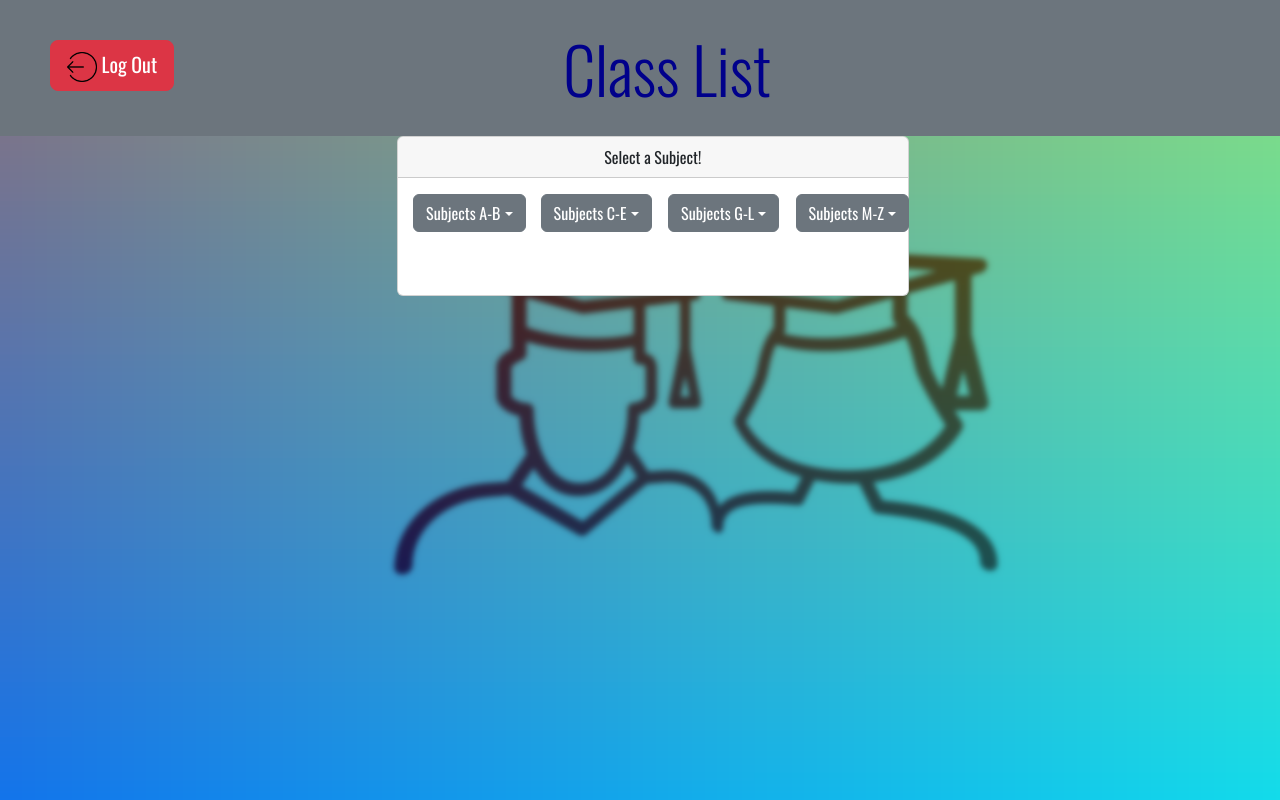
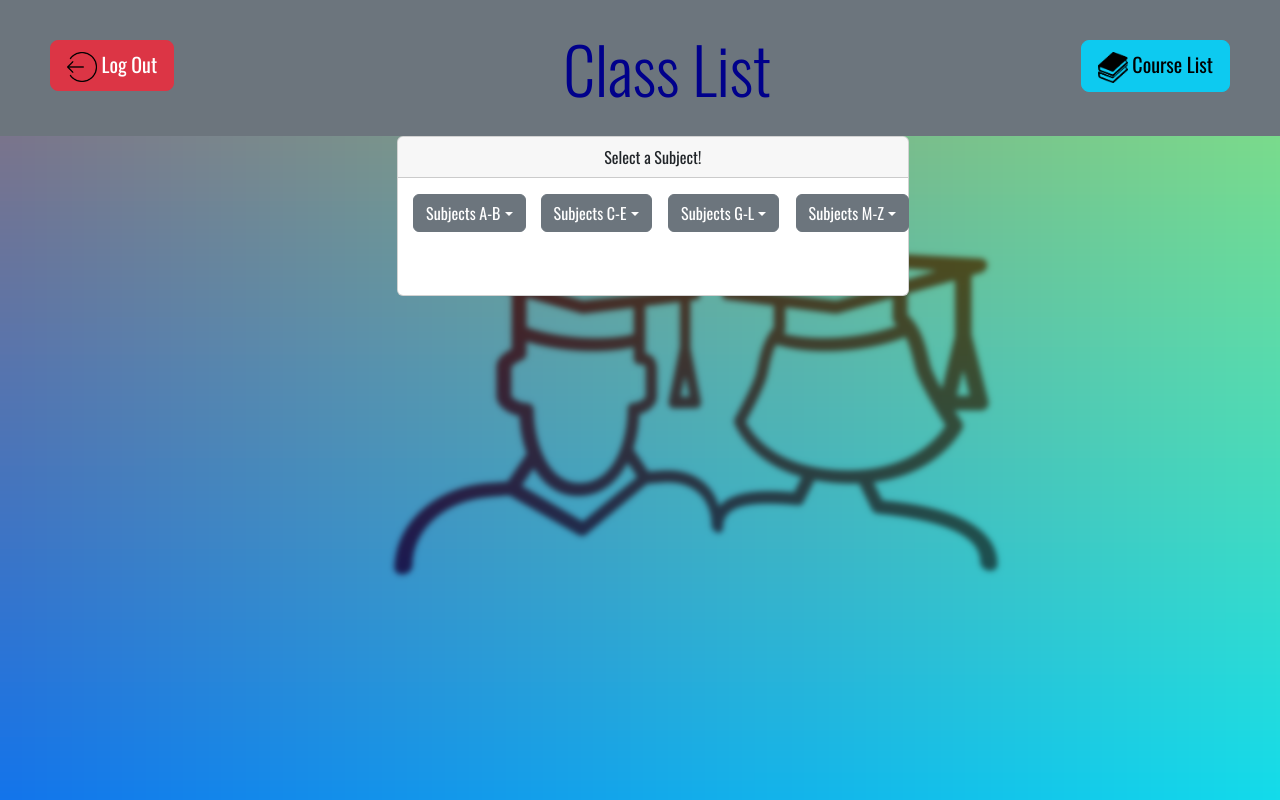
Before and after one commit to GCMate/front-end, a React (Create React App) app: page / in a window 1280 px wide. Built offline with nearby package versions, Linux system fonts and the light colour scheme.

Commit message:
Added course registration alert and OffCanvas component for course list

```diff
--- a/src/pages/ClassList.css
+++ b/src/pages/ClassList.css
@@ -63,3 +63,15 @@
     opacity: 0.5;
     filter: alpha(opacity=50);
 }
+
+.CourseAlert{
+    position: absolute;
+    bottom: 0px;
+    width: 35%;
+    left: 33%;
+}
+
+.CoursesMenu {
+    right: 50px;
+    top: 40px
+}
--- a/src/pages/ClassList.js
+++ b/src/pages/ClassList.js
@@ -1,7 +1,8 @@
 import React, { useEffect, useState } from 'react';
 import gcmateLogo from '../img/GCMateIcon.png';
 import logoutIcon from '../img/LogoutIcon.png';
-import { Link } from 'react-router-dom'
+import coursesIcon from '../img/CoursesIcon.png';
+import { useLocation, Link } from 'react-router-dom'
 import 'bootstrap/dist/css/bootstrap.min.css';
 import Button from 'react-bootstrap/Button';
 import Container from 'react-bootstrap/Container';
@@ -10,6 +11,8 @@ import Navbar from 'react-bootstrap/Navbar';
 import Dropdown from 'react-bootstrap/Dropdown';
 import DropdownButton from 'react-bootstrap/DropdownButton';
 import Modal from 'react-bootstrap/Modal';
+import Offcanvas from 'react-bootstrap/Offcanvas';
+import Alert from 'react-bootstrap/Alert';
 import './ClassList.css';
 
 const ClassList = () => {
@@ -20,15 +23,15 @@ const ClassList = () => {
     const [coursesRetrieved, setCoursesRetrieved] = useState(false);
     // List of courses for chosen subject
     const [subjectCourses, setSubjCourses] = useState(null);
-    // User clicked a Course button
-    const [courseClicked, setCourseClicked] = useState(false);
     // Course that the user selected
     const [currentCourse, setCurrentCourse] = useState(null);
 
     const [show, setShow] = useState(false);
-
     const handleClose = () => setShow(false);
     const handleShow = () => setShow(true);
+
+    const [showAlert, setShowAlert] = useState(false);
+    const [showCourses, setShowCourses] = useState(false);
 
     // Sends the selected subject to the backend
     // Get the courses of the subject
@@ -169,7 +172,7 @@ const ClassList = () => {
                             <Button variant="secondary" onClick={() => setShow(false)}>
                                 Cancel
                             </Button>
-                            <Button variant="primary" onClick={()=> {setShow(false); registerCourse() }}>
+                            <Button variant="primary" onClick={()=> {setShow(false); registerCourse(); setShowAlert(true) }}>
                                 Yes
                             </Button>
                             </Modal.Footer>
@@ -181,6 +184,29 @@ const ClassList = () => {
             </Card>
         }
 
+
+        <Alert show={showAlert} variant="success" className="CourseAlert"
+            onClose={() => setShowAlert(false)} dismissible>
+            <Alert.Heading>Course Registered!</Alert.Heading>
+        </Alert>
+
+        <>
+            <Button size="lg" variant="info" className="CoursesMenu"
+                onClick={() => setShowCourses(true)}
+                style={{position: 'absolute'}}>
+                    <img src={coursesIcon} alt="add item" width="30" /> Course List
+            </Button>
+
+            <Offcanvas show={showCourses} onHide={() => setShowCourses(false)}>
+            <Offcanvas.Header closeButton>
+            <Offcanvas.Title>User</Offcanvas.Title>
+            </Offcanvas.Header>
+            <Offcanvas.Body>
+               Components
+            </Offcanvas.Body>
+        </Offcanvas>
+
+        </>
     </div>
     );
 };
```
Also changed, not shown: src/img/CoursesIcon.png (added).
